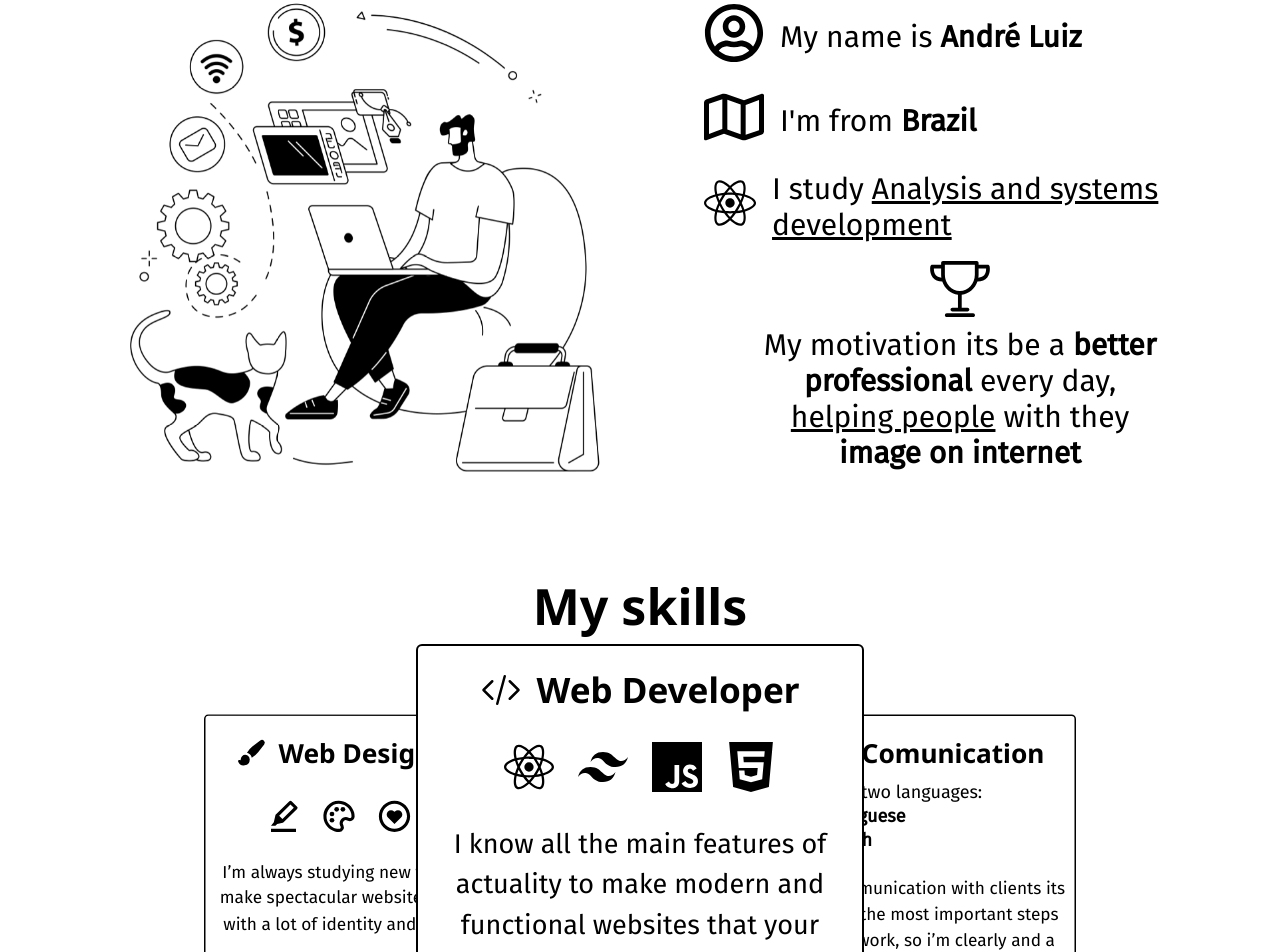
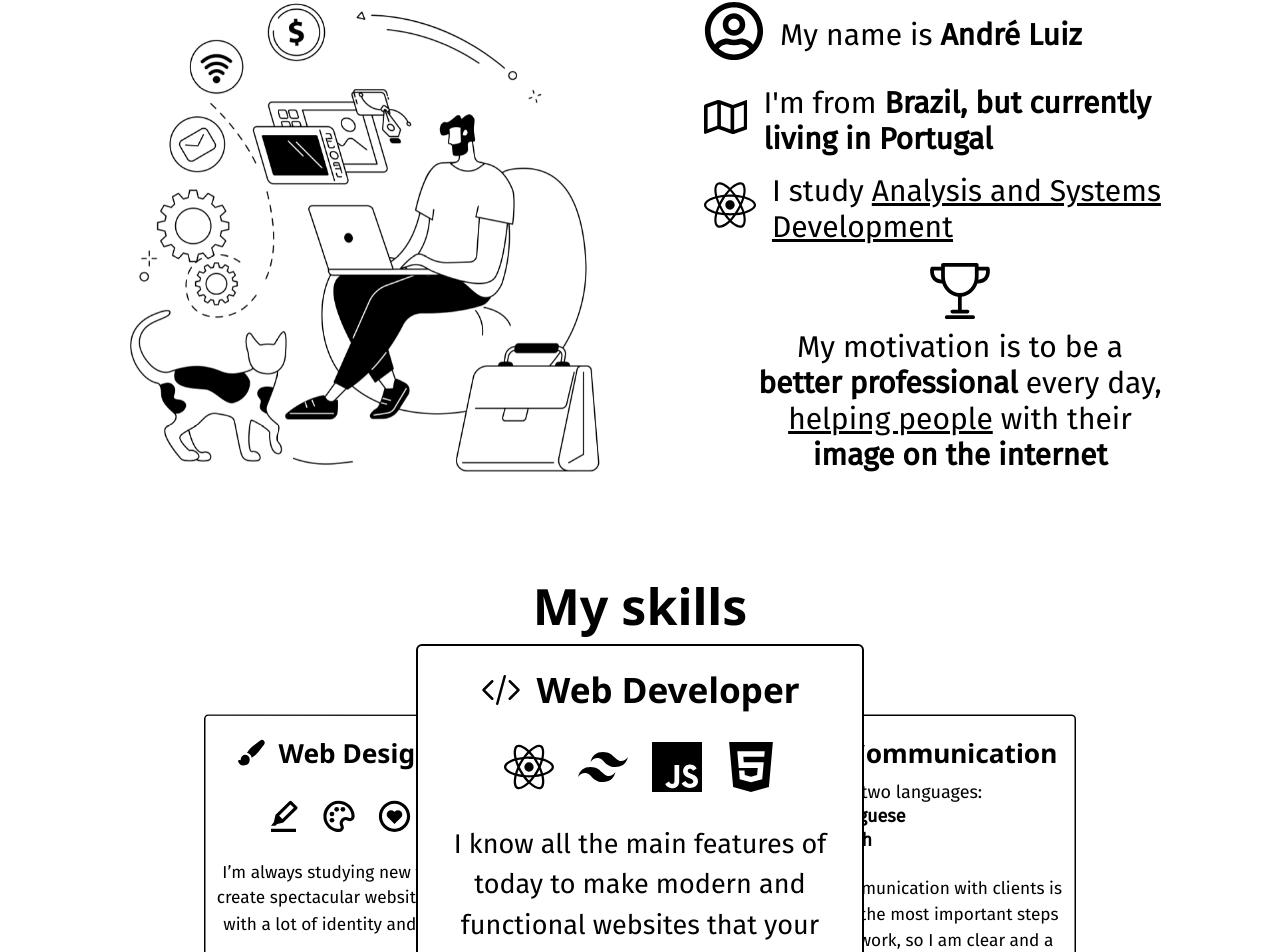
Before and after one commit to AndDev741/AndreLuizWebDev, a React (Create React App) app: page /en in a window 1280 px wide. Shown: the part 4187-5139 px from the top of the page. Built offline with nearby package versions, Linux system fonts and the light colour scheme.

Commit message:
feat: About page translation optimized

```diff
--- a/src/PagesEn/About.js
+++ b/src/PagesEn/About.js
@@ -1,5 +1,6 @@
 import { Element } from "react-scroll"
 import { useState } from "react"
+import { useTranslation } from "react-i18next"
 import { FaRegUserCircle, FaReact, FaRegMap } from 'react-icons/fa'
 import { SlTrophy } from 'react-icons/sl'
 import { HiCodeBracket, HiMiniPaintBrush ,HiRocketLaunch} from 'react-icons/hi2'
@@ -13,6 +14,7 @@ import aDesignImg  from './Assets/aDesigner.svg'
 import aCommImg  from './Assets/acomm.svg'
 
 export default function About() {
+    const {t} = useTranslation();
     return(
         <Element name="about" className="">
             <div className="font-pFont">
@@ -21,47 +23,55 @@ export default function About() {
                         <img src={devIMG} alt='man in a computer' />
                     </div>
                     <div className="flex items-center lg:justify-start justify-center bg-black lg:w-[930px]">
-                        <h1 className="text-white text-[45px] lg:ml-8 font-hFont m-1">About Me</h1>
+                        <h1 className="text-white text-[45px] lg:ml-8 font-hFont m-1">{t("About Me")}</h1>
                     </div>
                 </div>
                 <div className="flex flex-col lg:flex-row-reverse items-center justify-center ">
                     <div className="flex flex-col items-center lg:items-start justify-center mt-8 lg:mt-0 lg:w-[40%]">
                         <div className="flex flex-col lg:flex-row items-center justify-center my-6 lg:my-2">
                             <FaRegUserCircle className="text-[60px] text-black mb-2 lg:mr-4" />
-                            <p className="text-center text-3xl">My name is <strong>André Luiz</strong></p>
+                            <p className="text-center text-3xl">
+                                {t("My name is")} <strong>{t("André Luiz")}</strong>
+                            </p>
                         </div>
                         <div className="flex flex-col lg:flex-row  items-center justify-center my-6 lg:my-2">
                             <FaRegMap className="text-[60px] text-black mb-2 lg:mr-4" />
-                            <p className="text-center text-3xl">I'm from <strong>Brazil</strong></p>
+                            <p className="text-center lg:text-start text-3xl">
+                                {t("I'm from")} <strong>{t("BrazilAndPortugal")}</strong>
+                            </p>
                         </div>
                         <div className="flex flex-col lg:flex-row  items-center justify-center my-6 lg:my-2">
                             <FaReact className="text-[60px] text-black mb-2 lg:mr-4" />
-                            <p className="text-center lg:text-start text-3xl lg:w-[100%]">I study <u>Analysis and systems development</u></p>
+                            <p className="text-center lg:text-start text-3xl lg:w-[100%]">
+                                {t("I study")} <u>{t("Analysis and systems development")}</u>
+                            </p>
                         </div>
                         <div className="flex flex-col  items-center justify-center my-6 lg:my-2">
                             <SlTrophy className="text-[60px] text-black mb-2 " />
-                            <p className="text-center text-3xl lg:w-[80%]">My motivation its be a <strong>better professional</strong> every day, <u>helping people</u> with they <strong>image on internet</strong></p>
+                            <p className="text-center text-3xl lg:w-[80%]">
+                                {t("My motivation its be a")} <strong>{t("better professional")}</strong> {t("every day")}, <u>{t("helping people")}</u> {t("with they")} <strong>{t("image on internet")}</strong>
+                            </p>
                         </div>
                     </div>
                     <div className="flex items-center justify-center lg:justify-end lg:w-1/2">
                         <img src={aboutIMG} alt='Man using tech skills' className="animate-smoothMoveMB lg:animate-smoothMove lg:mr-5 sm:w-[80%] md:w-[60%] lg:w-[90%]" />
                     </div>
                 </div>
-                <Skills />
+                <Skills t={t}/>
             </div>
         </Element>
     )
 }
 
-function Skills() {
+function Skills({t}) {
     let [id , setId] = useState(0);
     let [id2 , setId2] = useState(1);
     let [id3 , setId3] = useState(2);
     let skills = [
         {
             id: 0,
-            title: "Web Developer",
-            phrase: `I know all the main features of actuality to make modern and functional websites that your company need`,
+            title: t("Web Developer"),
+            phrase: t("I know all the main features of actuality to make modern and functional websites that your company need"),
             IMG: aDevImg,
             iconT: <HiCodeBracket/>,
             icon1: <SiReact/>,
@@ -71,8 +81,8 @@ function Skills() {
         },
         {
             id: 1,
-            title: "Web Designer",
-            phrase: "I’m always studying new ways to make spectacular  website pages, with a lot of identity and design",
+            title: t("Web Designer"),
+            phrase: t("I’m always studying new ways to make spectacular  website pages, with a lot of identity and design"),
             IMG: aDesignImg,
             iconT: <HiMiniPaintBrush/>,
             icon1: <BiHighlight/>,
@@ -82,13 +92,13 @@ function Skills() {
         },
         {
             id: 2,
-            title: "Comunication",
-            phrase: "My communication with clients its one of the most important steps of my work, so i’m clearly and a good listener",
+            title: t("Comunication"),
+            phrase: t("My communication with clients its one of the most important steps of my work, so i’m clearly and a good listener"),
             IMG: aCommImg,
             iconT: <HiRocketLaunch/>,
-            icon1: 'I speak two languages:',
-            icon2: 'Portuguese',
-            icon3: 'English',
+            icon1: t("I speak two languages:"),
+            icon2: t('Portuguese'),
+            icon3: t('English'),
             icon4: ''
         },
         {
@@ -98,6 +108,7 @@ function Skills() {
             IMG: ""
         }
     ]
+
     function setSkill() {
         setId(id + 1);
         if (id === 2){
@@ -119,7 +130,7 @@ function Skills() {
     }
     return(
         <div className="font-pFont">
-            <h1 className="text-center text-[50px] font-hFont mt-3">My skills</h1>
+            <h1 className="text-center text-[50px] font-hFont mt-3">{t("My skills")}</h1>
             <div className="flex items-center justify-center">
                 <div className="flex items-center justify-center">
                     <div className={`relative lg:absolute z-50 bg-white w-[90vw] sm:w-[70vw] lg:w-[38vw] xl:w-[35vw] h-[563px] border-2 border-black rounded-[6px]`}>
--- a/src/translations/en/translation.json
+++ b/src/translations/en/translation.json
@@ -64,5 +64,29 @@
     "its the software that i choose to make all this beautiful websites design, with a lot of": "is the software that I choose to make all these beautiful website designs, with a lot of",
     "UI": "UI",
     "UX": "UX",
-    "strategies for better user experience": "strategies for a better user experience"
+    "strategies for better user experience": "strategies for a better user experience",
+
+    "My name is": "My name is",
+    "André Luiz": "André Luiz",
+    "I'm from": "I'm from",
+    "BrazilAndPortugal": "Brazil, but currently living in Portugal",
+    "I study": "I study",
+    "Analysis and systems development": "Analysis and Systems Development",
+    "My motivation its be a": "My motivation is to be a",
+    "better professional": "better professional",
+    "every day": "every day",
+    "helping people": "helping people",
+    "with they": "with their",
+    "image on internet": "image on the internet",
+
+    "My skills": "My skills",
+    "Web Developer": "Web Developer",
+    "I know all the main features of actuality to make modern and functional websites that your company need": "I know all the main features of today to make modern and functional websites that your company needs",
+    "Web Designer": "Web Designer",
+    "I’m always studying new ways to make spectacular  website pages, with a lot of identity and design": "I’m always studying new ways to create spectacular website pages, with a lot of identity and design",
+    "Comunication": "Communication",
+    "My communication with clients its one of the most important steps of my work, so i’m clearly and a good listener": "My communication with clients is one of the most important steps of my work, so I am clear and a good listener",
+    "I speak two languages:": "I speak two languages:",
+    "Portuguese": "Portuguese",
+    "English": "English"
 }
--- a/src/translations/pt/translation.json
+++ b/src/translations/pt/translation.json
@@ -64,5 +64,29 @@
     "its the software that i choose to make all this beautiful websites design, with a lot of": "é o software que escolho para criar todos esses belos designs de sites, utilizando muitas",
     "UI": "UI",
     "UX": "UX",
-    "strategies for better user experience": "estratégias para uma melhor experiência do usuário"
+    "strategies for better user experience": "estratégias para uma melhor experiência do usuário",
+
+    "My name is": "Meu nome é",
+    "André Luiz": "André Luiz",
+    "I'm from": "Eu sou do",
+    "BrazilAndPortugal": "Brasil, mas atualmente morando em Portugal",
+    "I study": "Eu estudo",
+    "Analysis and systems development": "Análise e Desenvolvimento de Sistemas",
+    "My motivation its be a": "Minha motivação é ser um",
+    "better professional": "profissional melhor",
+    "every day": "a cada dia",
+    "helping people": "ajudando pessoas",
+    "with they": "com sua",
+    "image on internet": "imagem na internet",
+
+    "My skills": "Minhas habilidades",
+    "Web Developer": "Desenvolvedor Web",
+    "I know all the main features of actuality to make modern and functional websites that your company need": "Eu conheço todas as principais tecnologias atuais para criar sites modernos e funcionais que sua empresa precisa",
+    "Web Designer": "Web Designer",
+    "I’m always studying new ways to make spectacular  website pages, with a lot of identity and design": "Estou sempre estudando novas maneiras de criar páginas de sites espetaculares, com muita identidade e design",
+    "Comunication": "Comunicação",
+    "My communication with clients its one of the most important steps of my work, so i’m clearly and a good listener": "Minha comunicação com os clientes é um dos passos mais importantes do meu trabalho, por isso sou claro e um bom ouvinte",
+    "I speak two languages:": "Eu falo dois idiomas:",
+    "Portuguese": "Português",
+    "English": "Inglês"
 }
```
